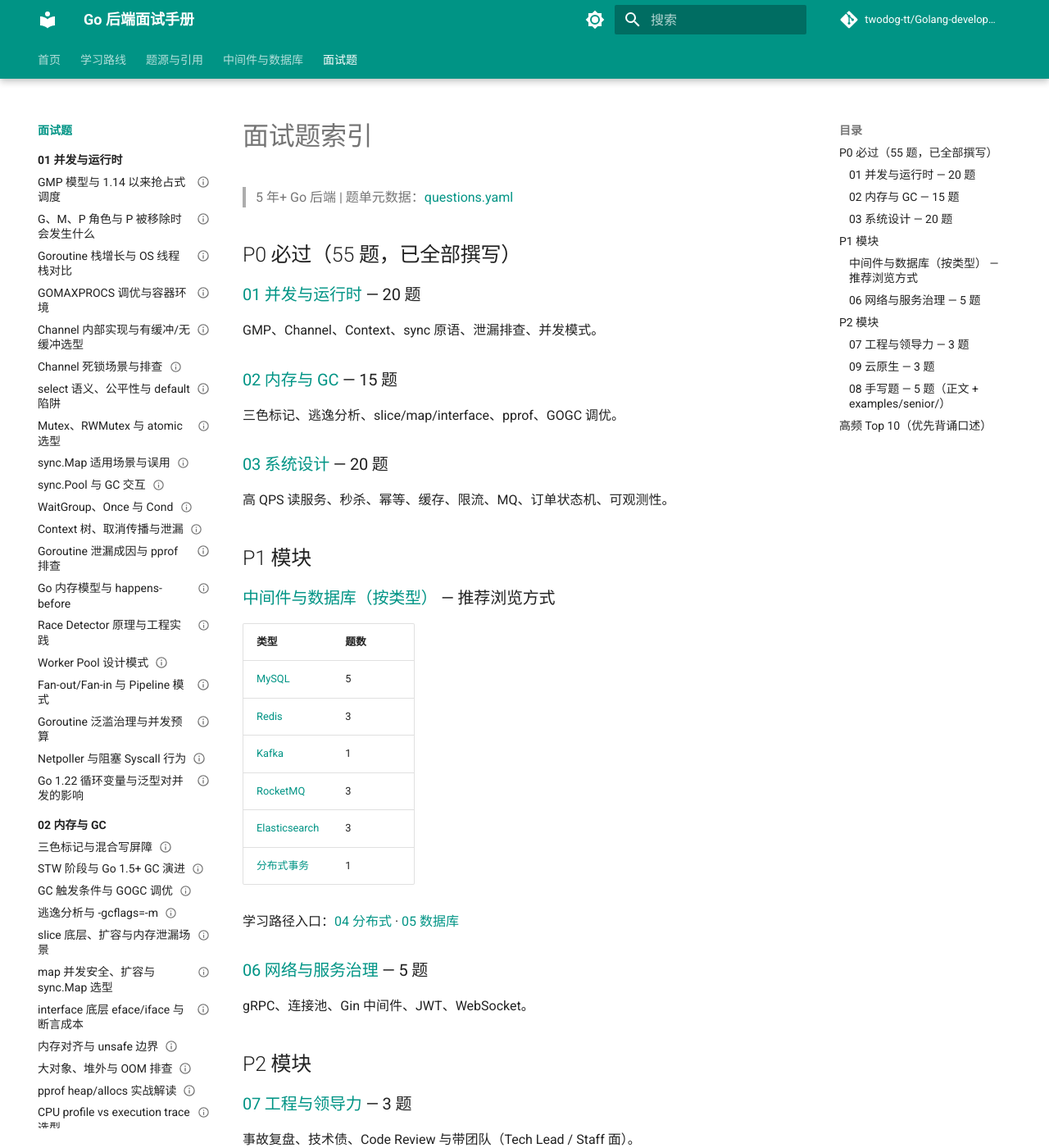
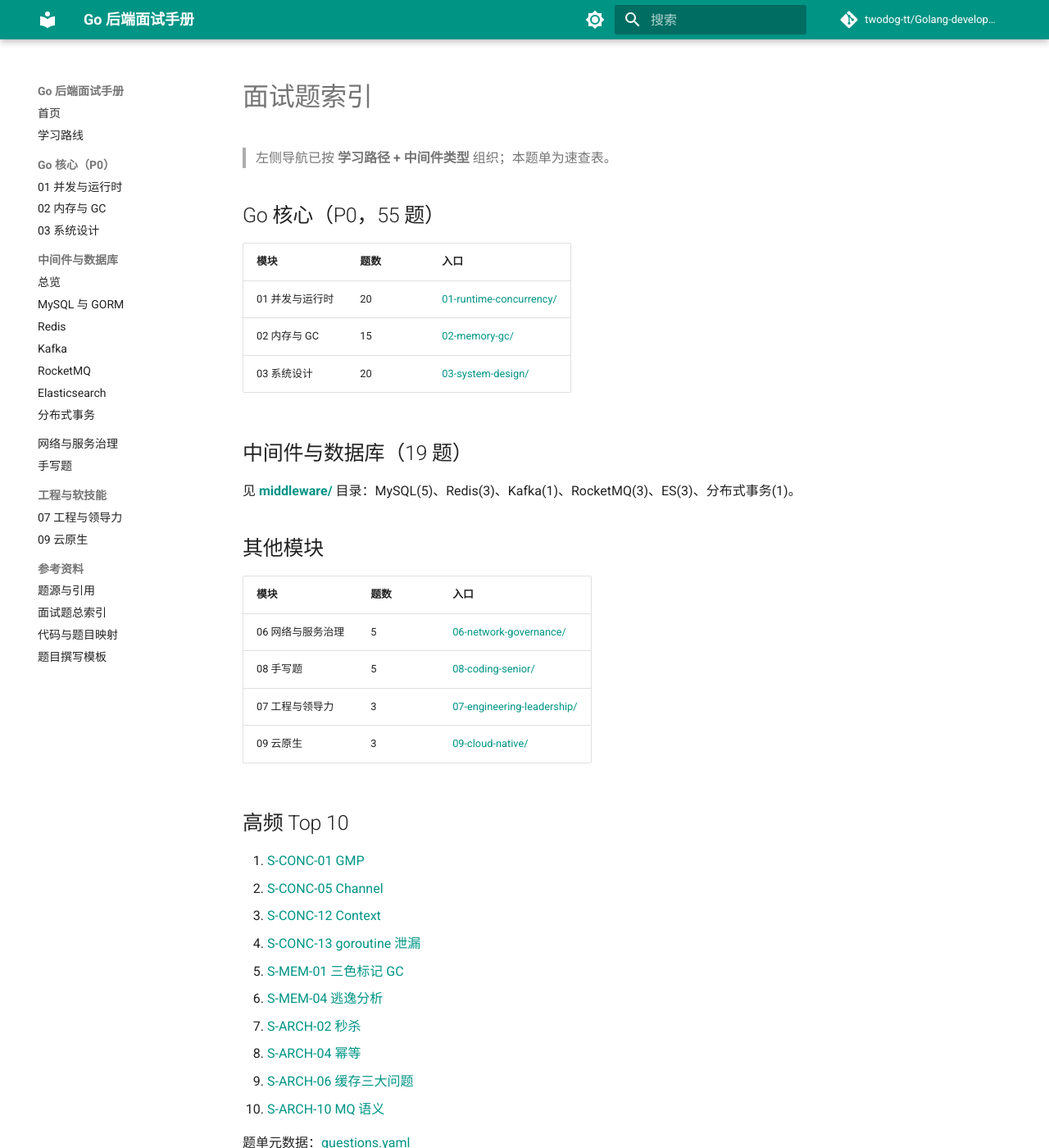
Before and after one commit to twodog-tt/Golang-development-manual, an MkDocs documentation site: the page built from docs/interview/README.md, in a window 1280 px wide and 1400 px high. Shown: the whole window at 82% size. Built offline with MkDocs 1.6.1 and Material for MkDocs 9.7.7, drawn with Linux system fonts in a browser that asks for light colours; comment, search, counter and statistics services are not loaded; some of the changed text lies outside the part shown.

Commit message:
Restructure MkDocs navigation into a unified sidebar tree.
Remove top tabs, group content by learning path with middleware types as explicit sidebar sections, and update home and index pages.

Co-authored-by: Cursor <cursoragent@cursor.com>

```diff
--- a/docs/interview/04-distributed-middleware/README.md
+++ b/docs/interview/04-distributed-middleware/README.md
@@ -1,10 +1,5 @@
-# 04 分布式与中间件（学习路径入口）
+# 04 分布式与中间件
 
-> 本模块文章已按 **中间件类型** 归类，请从 **[middleware/](../middleware/)** 浏览。
+本模块内容已并入左侧导航 **「中间件与数据库」**。
 
-| 类型 | 路径 |
-|------|------|
-| Redis | [middleware/redis/](../middleware/redis/) |
-| Kafka | [middleware/kafka/](../middleware/kafka/) |
-| RocketMQ | [middleware/rocketmq/](../middleware/rocketmq/) |
-| 分布式事务 | [middleware/distributed/](../middleware/distributed/) |
+请访问：[middleware/](middleware/)
--- a/docs/interview/05-database-storage/README.md
+++ b/docs/interview/05-database-storage/README.md
@@ -1,8 +1,5 @@
-# 05 数据库与存储（学习路径入口）
+# 05 数据库与存储
 
-> 本模块文章已按 **中间件类型** 归类，请从 **[middleware/](../middleware/)** 浏览。
+本模块内容已并入左侧导航 **「中间件与数据库」**。
 
-| 类型 | 路径 |
-|------|------|
-| MySQL + GORM | [middleware/mysql/](../middleware/mysql/) |
-| Elasticsearch | [middleware/elasticsearch/](../middleware/elasticsearch/) |
+请访问：[middleware/mysql/](middleware/mysql/) · [middleware/elasticsearch/](middleware/elasticsearch/)
--- a/docs/interview/README.md
+++ b/docs/interview/README.md
@@ -1,63 +1,39 @@
 # 面试题索引
 
-> 5 年+ Go 后端 | 题单元数据：[questions.yaml](./_meta/questions.yaml)
+> 左侧导航已按 **学习路径 + 中间件类型** 组织；本题单为速查表。
 
-## P0 必过（55 题，已全部撰写）
+## Go 核心（P0，55 题）
 
-### [01 并发与运行时](./01-runtime-concurrency/) — 20 题
+| 模块 | 题数 | 入口 |
+|------|------|------|
+| 01 并发与运行时 | 20 | [01-runtime-concurrency/](01-runtime-concurrency/) |
+| 02 内存与 GC | 15 | [02-memory-gc/](02-memory-gc/) |
+| 03 系统设计 | 20 | [03-system-design/](03-system-design/) |
 
-GMP、Channel、Context、sync 原语、泄漏排查、并发模式。
+## 中间件与数据库（19 题）
 
-### [02 内存与 GC](./02-memory-gc/) — 15 题
+见 **[middleware/](middleware/)** 目录：MySQL(5)、Redis(3)、Kafka(1)、RocketMQ(3)、ES(3)、分布式事务(1)。
 
-三色标记、逃逸分析、slice/map/interface、pprof、GOGC 调优。
+## 其他模块
 
-### [03 系统设计](./03-system-design/) — 20 题
+| 模块 | 题数 | 入口 |
+|------|------|------|
+| 06 网络与服务治理 | 5 | [06-network-governance/](06-network-governance/) |
+| 08 手写题 | 5 | [08-coding-senior/](08-coding-senior/) |
+| 07 工程与领导力 | 3 | [07-engineering-leadership/](07-engineering-leadership/) |
+| 09 云原生 | 3 | [09-cloud-native/](09-cloud-native/) |
 
-高 QPS 读服务、秒杀、幂等、缓存、限流、MQ、订单状态机、可观测性。
+## 高频 Top 10
 
-## P1 模块
+1. [S-CONC-01 GMP](01-runtime-concurrency/S-CONC-01-gmp-overview.md)
+2. [S-CONC-05 Channel](01-runtime-concurrency/S-CONC-05-channel.md)
+3. [S-CONC-12 Context](01-runtime-concurrency/S-CONC-12-context.md)
+4. [S-CONC-13 goroutine 泄漏](01-runtime-concurrency/S-CONC-13-goroutine-leak.md)
+5. [S-MEM-01 三色标记 GC](02-memory-gc/S-MEM-01-tri-color-gc.md)
+6. [S-MEM-04 逃逸分析](02-memory-gc/S-MEM-04-escape-analysis.md)
+7. [S-ARCH-02 秒杀](03-system-design/S-ARCH-02-seckill.md)
+8. [S-ARCH-04 幂等](03-system-design/S-ARCH-04-idempotency.md)
+9. [S-ARCH-06 缓存三大问题](03-system-design/S-ARCH-06-cache-failure-modes.md)
+10. [S-ARCH-10 MQ 语义](03-system-design/S-ARCH-10-mq-semantics.md)
 
-### [中间件与数据库（按类型）](./middleware/) — 推荐浏览方式
-
-| 类型 | 题数 |
-|------|------|
-| [MySQL](./middleware/mysql/) | 5 |
-| [Redis](./middleware/redis/) | 3 |
-| [Kafka](./middleware/kafka/) | 1 |
-| [RocketMQ](./middleware/rocketmq/) | 3 |
-| [Elasticsearch](./middleware/elasticsearch/) | 3 |
-| [分布式事务](./middleware/distributed/) | 1 |
-
-学习路径入口：[04 分布式](./04-distributed-middleware/) · [05 数据库](./05-database-storage/)
-
-### [06 网络与服务治理](./06-network-governance/) — 5 题
-
-gRPC、连接池、Gin 中间件、JWT、WebSocket。
-
-## P2 模块
-
-### [07 工程与领导力](./07-engineering-leadership/) — 3 题
-
-事故复盘、技术债、Code Review 与带团队（Tech Lead / Staff 面）。
-
-### [09 云原生](./09-cloud-native/) — 3 题
-
-K8s 调度、Docker 多阶段构建、OpenTelemetry（可选，JD 含云原生时必刷）。
-
-### [08 手写题](./08-coding-senior/) — 5 题（正文 + `examples/senior/`）
-
-LRU、令牌桶、优雅关闭、errgroup、连接池。
-
-## 高频 Top 10（优先背诵口述）
-
-1. [S-CONC-01 GMP 全貌](./01-runtime-concurrency/S-CONC-01-gmp-overview.md)
-2. [S-CONC-05 Channel 选型](./01-runtime-concurrency/S-CONC-05-channel.md)
-3. [S-CONC-12 Context](./01-runtime-concurrency/S-CONC-12-context.md)
-4. [S-CONC-13 goroutine 泄漏](./01-runtime-concurrency/S-CONC-13-goroutine-leak.md)
-5. [S-MEM-01 三色标记 GC](./02-memory-gc/S-MEM-01-tri-color-gc.md)
-6. [S-MEM-04 逃逸分析](./02-memory-gc/S-MEM-04-escape-analysis.md)
-7. [S-ARCH-02 秒杀](./03-system-design/S-ARCH-02-seckill.md)
-8. [S-ARCH-04 幂等](./03-system-design/S-ARCH-04-idempotency.md)
-9. [S-ARCH-06 缓存三大问题](./03-system-design/S-ARCH-06-cache-failure-modes.md)
-10. [S-ARCH-10 MQ 语义](./03-system-design/S-ARCH-10-mq-semantics.md)
+题单元数据：[questions.yaml](_meta/questions.yaml)
--- a/mkdocs.yml
+++ b/mkdocs.yml
@@ -24,12 +24,12 @@ theme:
         icon: material/brightness-4
         name: 浅色模式
   features:
-    - navigation.tabs
-    - navigation.tabs.sticky
     - navigation.sections
     - navigation.expand
     - navigation.indexes
     - navigation.top
+    - navigation.footer
+    - toc.integrate
     - search.suggest
     - search.highlight
     - content.code.copy
```
Also changed, not shown: docs/README.md (+19 -40 lines), docs/index.md (+19 -31 lines), docs/.pages, docs/interview/.pages (deleted).
